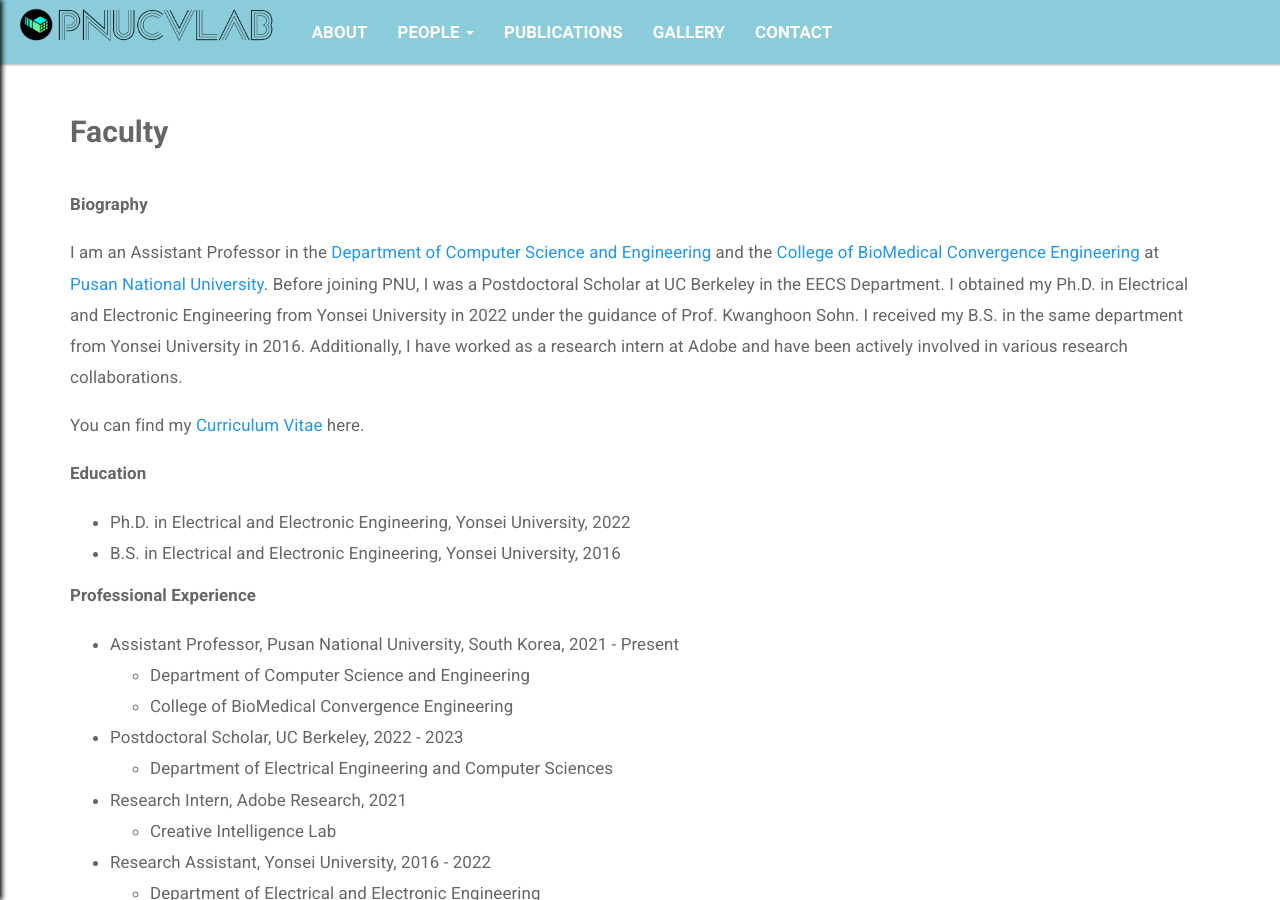
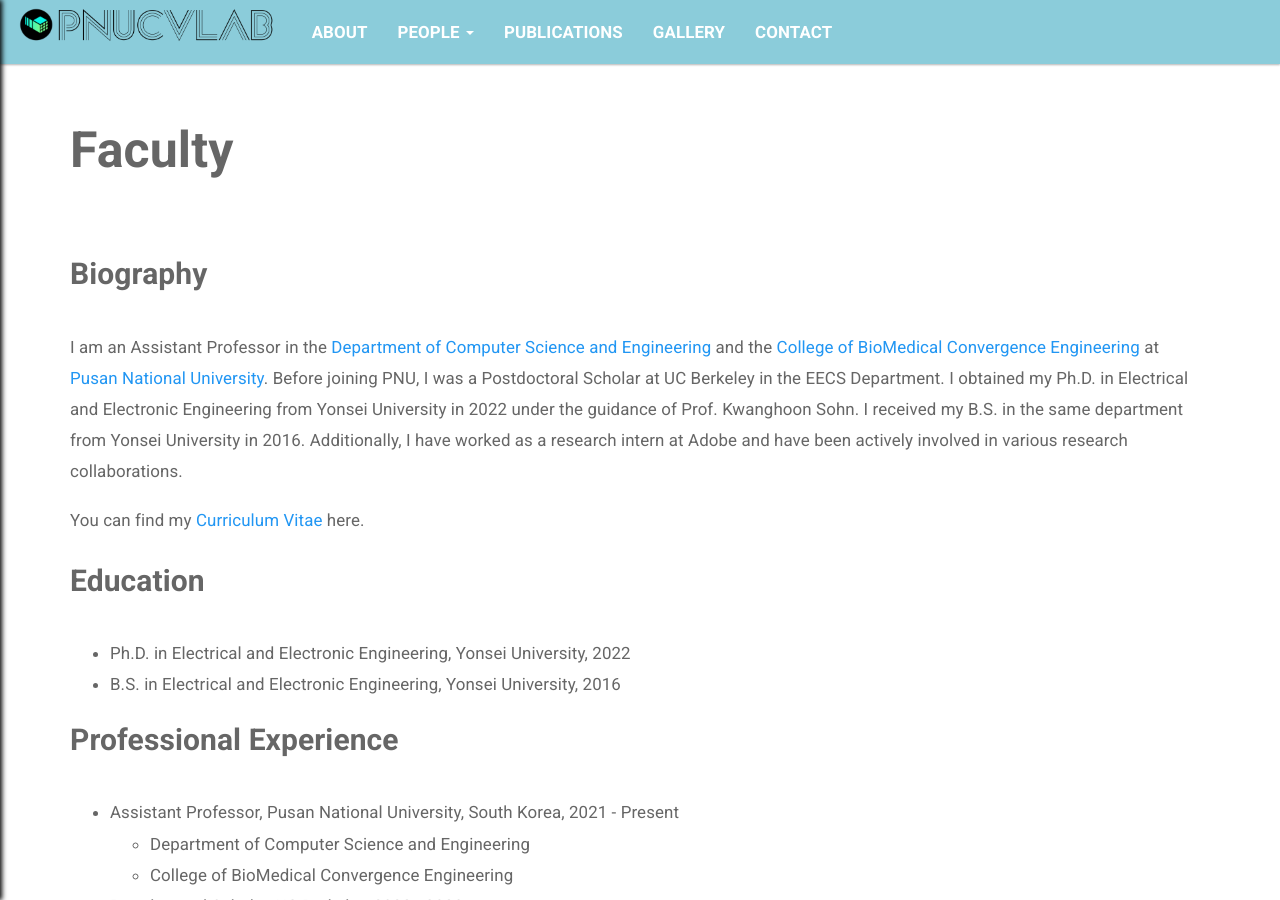
Before and after one commit to pnucvlab/pnucvlab.github.io, a Jekyll site: the page built from pages/people/faculty.md, in a window 1280 px wide and 900 px high. Built offline with Jekyll 4.4.1, drawn with Linux system fonts in a browser that asks for light colours.

Commit message:
edit faculty page

```diff
--- a/pages/people/faculty.md
+++ b/pages/people/faculty.md
@@ -4,18 +4,18 @@
 permalink: /people/faculty/
 ---
 
-<p style="font-size: 30px;"><strong>Faculty</strong></p>
+<p style="font-size: 50px;"><strong>Faculty</strong></p>
 
-<p><strong>Biography</strong></p>
+<p style="font-size: 30px;"><strong>Biography</strong></p>
 I am an Assistant Professor in the [Department of Computer Science and Engineering](https://cse.pusan.ac.kr/cse/index.do) and the [College of BioMedical Convergence Engineering](https://bce.pusan.ac.kr/bce/index.do) at [Pusan National University](https://www.pusan.ac.kr/kor/Main.do). Before joining PNU, I was a Postdoctoral Scholar at UC Berkeley in the EECS Department. I obtained my Ph.D. in Electrical and Electronic Engineering from Yonsei University in 2022 under the guidance of Prof. Kwanghoon Sohn. I received my B.S. in the same department from Yonsei University in 2016. Additionally, I have worked as a research intern at Adobe and have been actively involved in various research collaborations.
 
 You can find my [Curriculum Vitae]({{ site.baseurl }}/assets/files/cv_srj.pdf) here.
 
-<p><strong>Education</strong></p>
+<p style="font-size: 30px;"><strong>Education</strong></p>
 * Ph.D. in Electrical and Electronic Engineering, Yonsei University, 2022
 * B.S. in Electrical and Electronic Engineering, Yonsei University, 2016
 
-<p><strong>Professional Experience</strong></p>
+<p style="font-size: 30px;"><strong>Professional Experience</strong></p>
 * Assistant Professor, Pusan National University, South Korea, 2021 - Present
   * Department of Computer Science and Engineering
   * College of BioMedical Convergence Engineering
@@ -26,14 +26,14 @@
 * Research Assistant, Yonsei University, 2016 - 2022
   * Department of Electrical and Electronic Engineering
 
-<p><strong>Professional Activity</strong></p>
+<p style="font-size: 30px;"><strong>Professional Activity</strong></p>
 * Reviewer: CVPR 2020-2022, ICCV 2021, ECCV 2022, NeurIPS 2020-2022, ICLR 2021-2023, ICML 2021-2022, ACCV 2020-2022, WACV 2021-2022, Pattern Recognition, Neurocomputing
 
-<p><strong>Service</strong></p>
+<p style="font-size: 30px;"><strong>Service</strong></p>
 * Local Arrangements Chair, KCCV 2024
 * Reviewer for CVPR, ICCV, ECCV, NeurIPS, ICML, ICLR, TPAMI, and others.
 
-<p><strong>Teaching</strong></p>
+<p style="font-size: 30px;"><strong>Teaching</strong></p>
 * 2025 Spring: Introduction to Computer Vision, Advanced Computer Vision
 * 2024 Fall: Introduction to Electric and Electronic Engineering, Programming for Deep Learning
 * 2024 Spring: Discrete Mathematics, Introduction to Data Science, Advanced Computer Vision
```
